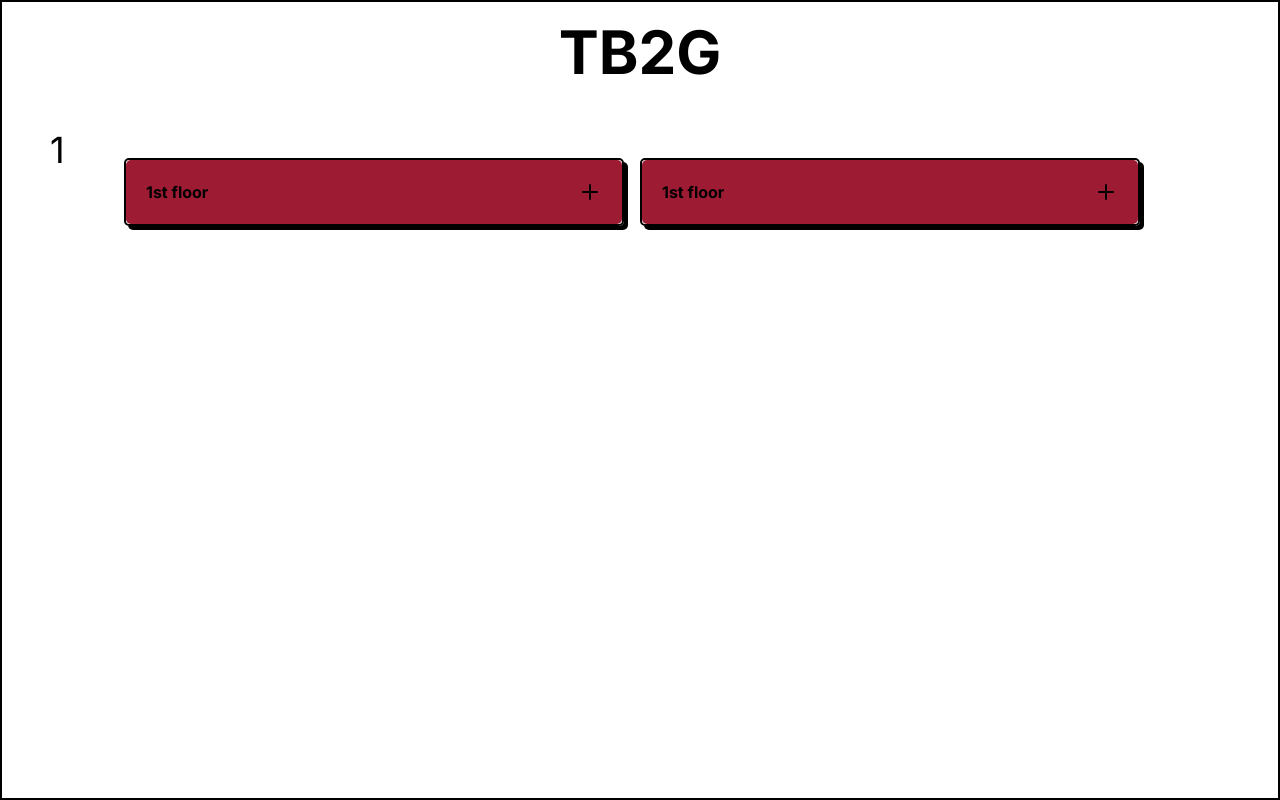
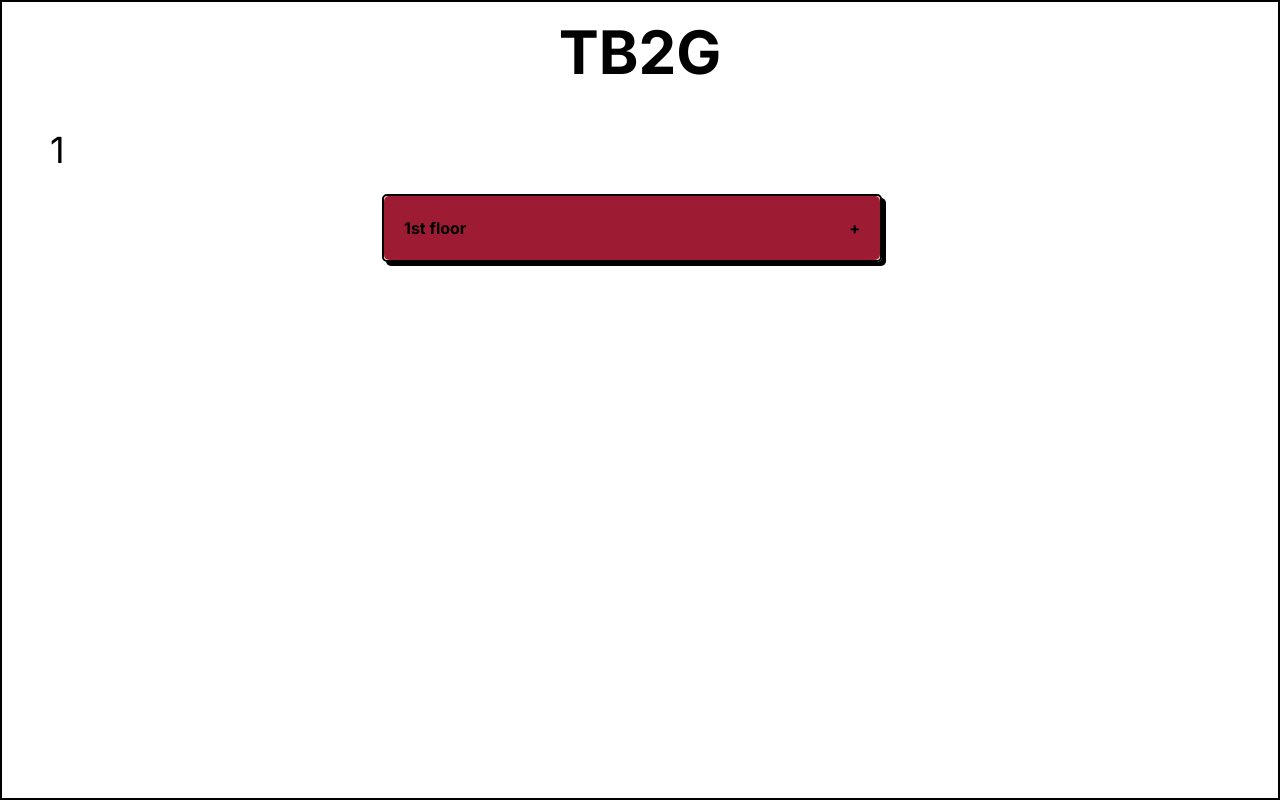
Before and after one commit to timo1k/TB2G, a Next.js app: page /1 in a window 1280 px wide. Built offline with nearby package versions, Linux system fonts and the light colour scheme.

Commit message:
add rating

```diff
--- a/app/[buildingName]/page.jsx
+++ b/app/[buildingName]/page.jsx
@@ -1,7 +1,8 @@
 import React from 'react'
 import Accordion from '../_components/Accordion'
+import Rating from '../_components/Rating'
 
-const bathroom = ({params}) => {
+const building = ({params}) => {
   // Accessing the id from params
   const id = params.buildingName;
 
@@ -22,19 +23,19 @@ const bathroom = ({params}) => {
         </h1>
 
         {/* floors to shit on */}
-        <div className="flex justify-center text-center items-center mx-10 sm:mx-20 md:mx-40 lg:mx-60 xl:mx-80 h-5">
+        <div className="flex justify-center text-center items-center mx-10 sm:mx-20 md:mx-40 lg:mx-60 xl:mx-80">
             <div className="mr-4 mt-6">
-                <Accordion question="1st floor" answer="get shit on" />
+                <Rating question="1st floor" answer="get shit on" />
             </div>
 
-            <div className="mr-4 mt-6">
-                <Accordion question="1st floor" answer="get shit on" />
-            </div>
         </div>
+
+
+
 
     </div>
 
   )
 }
 
-export default bathroom
+export default building
--- a/app/_components/Accordion.jsx
+++ b/app/_components/Accordion.jsx
@@ -3,7 +3,8 @@ import { FiPlus } from 'react-icons/fi'
 
 import { useEffect, useRef, useState } from 'react'
 
-export default function Accordion({question, answer}) {
+
+export default function Accordion({question, answer, }) {
   const [showContent, setShowContent] = useState(false)
   const [contentHeight, setContentHeight] = useState('0px')
   const contentRef = useRef(null)
--- /dev/null
+++ b/app/_components/Rating.jsx
@@ -0,0 +1,85 @@
+"use client";
+import "../globals.css";
+import { useEffect, useRef, useState } from "react";
+
+export default function Rating({ question, answer }) {
+  const [showContent, setShowContent] = useState(false);
+  const [contentHeight, setContentHeight] = useState("0px");
+  const contentRef = useRef(null);
+
+  useEffect(() => {
+    if (contentRef.current) {
+      // Get the actual height of the content
+      setContentHeight(`${contentRef.current.scrollHeight}px`);
+    }
+  }, [showContent]);
+
+  return (
+    <div className="w-[500px] rounded-base border-2 border-black shadow-base">
+      <button
+        role="button"
+        aria-expanded={showContent}
+        style={{ borderBottom: showContent ? "solid 2px" : "0px" }}
+        className="flex w-full items-center justify-between rounded-base border-black bg-main p-5 font-bold"
+        onClick={() => {
+          setShowContent(!showContent);
+        }}
+      >
+        {question}
+        <span className="ml-4">{showContent ? "-" : "+"}</span>
+      </button>
+      <div
+        ref={contentRef}
+        style={{ height: showContent ? `${contentHeight}` : "0", overflow: "hidden" }} // Set overflow to hidden
+        className="overflow-hidden rounded-base bg-white font-bold transition-[height] ease-in-out"
+      >
+        <p className="p-5">
+          {/* rating */}
+          <div class="flex flex-col">
+            <div class="flex items-center">
+              <div class="mr-2 inline-block">Cleanliness </div>
+              <div class="rectangle-box inline-block">
+                <div
+                  class="bg-main"
+                  style={{ width: `${(3 / 5) * 100}%`, height: "100%" }}
+                ></div>
+              </div>
+              <div class="ml-2 inline-block">3</div>
+            </div>
+
+          </div>
+            <br></br>
+          <div class="flex flex-col">
+            <div class="flex items-center">
+              <div class="mr-2 inline-block">Amenities </div>
+              <div class="rectangle-box inline-block">
+                <div
+                  class="bg-main"
+                  style={{ width: `${(4 / 5) * 100}%`, height: "100%" }}
+                ></div>
+              </div>
+              <div class="ml-2 inline-block">4</div>
+            </div>
+
+
+          </div>
+          <br></br>
+          <div class="flex flex-col">
+            <div class="flex items-center">
+              <div class="mr-2 inline-block">Privacies </div>
+              <div class="rectangle-box inline-block">
+                <div
+                  class="bg-main"
+                  style={{ width: `${(1 / 5) * 100}%`, height: "100%" }}
+                ></div>
+              </div>
+              <div class="ml-2 inline-block">1</div>
+            </div>
+
+
+          </div>
+        </p>
+      </div>
+    </div>
+  );
+}
--- a/app/globals.css
+++ b/app/globals.css
@@ -1,3 +1,11 @@
 @tailwind base;
 @tailwind components;
 @tailwind utilities;
+
+
+/* linear bar rating */
+.rectangle-box {
+    width: 100%;
+    height: 30px;
+    background-color: gray;
+  }
```
